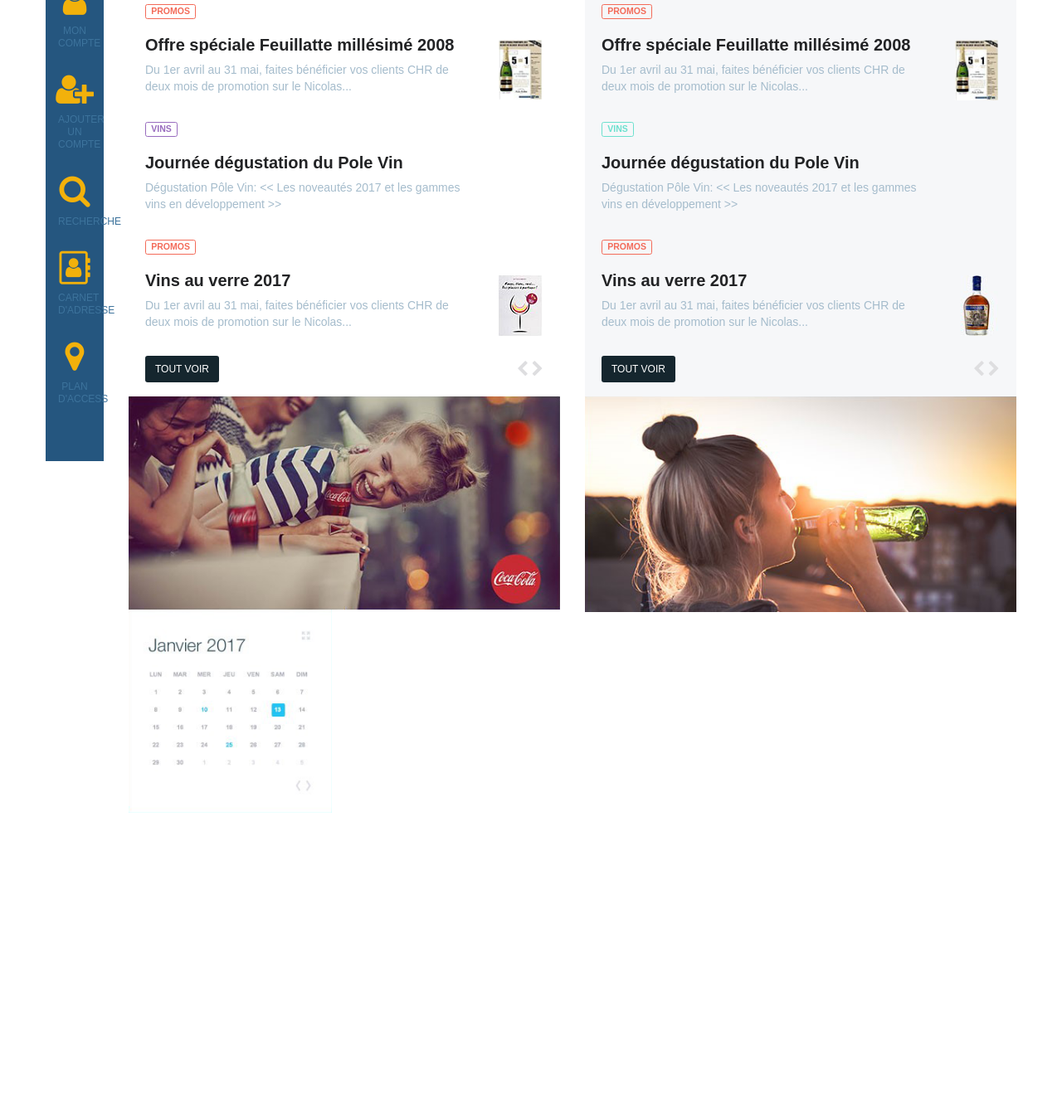
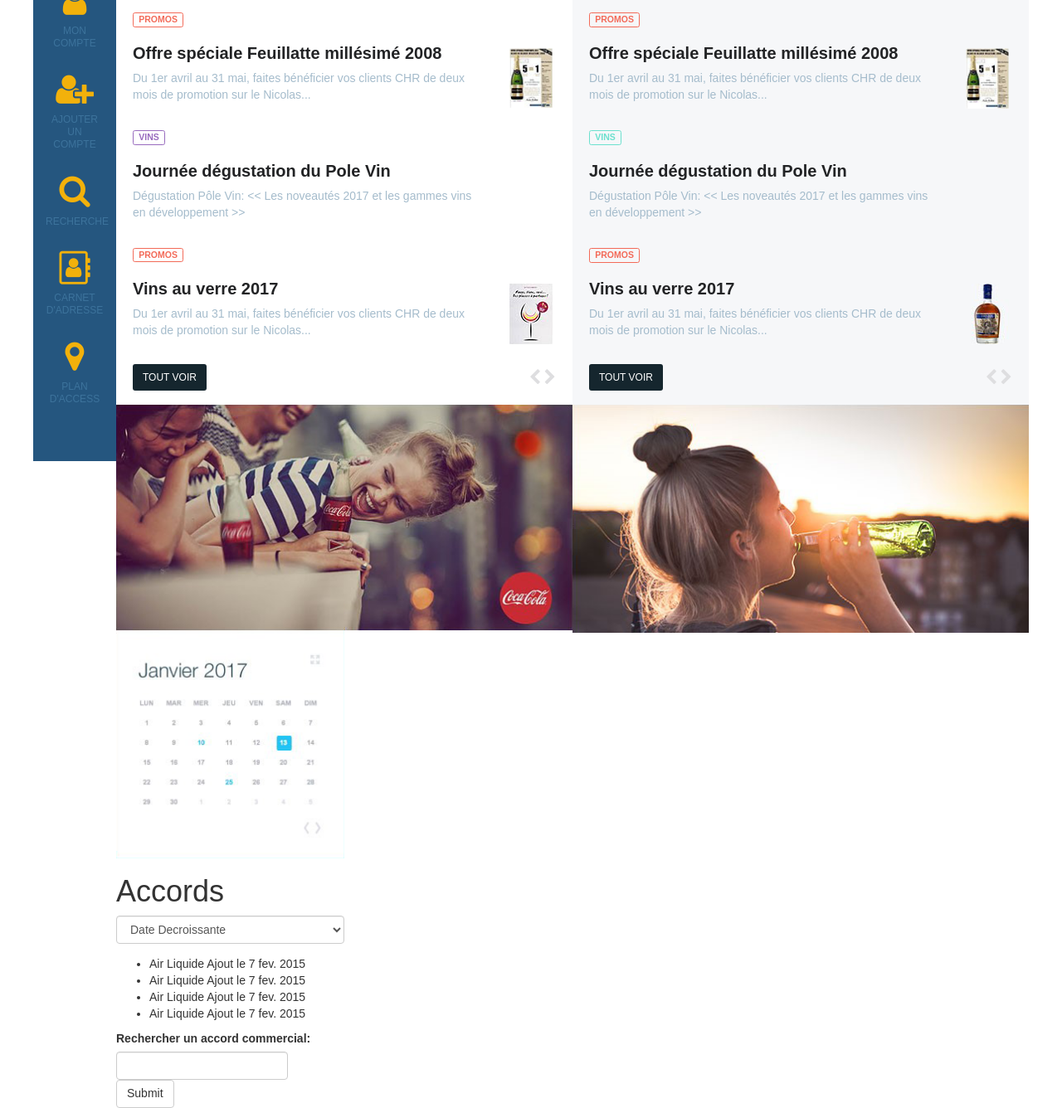
Before and after one commit to Dean175/x27, a plain HTML site: page index.html in a window 1280 px wide. Shown: the part 244-1580 px from the top of the page at 83% size. Before the commit the page ends 1224 px from the top, so only its background shows below. Drawn offline with Linux system fonts and the light colour scheme.

Commit message:
hp layout

```diff
--- a/index.html
+++ b/index.html
@@ -157,6 +157,32 @@
 									<img src="images/calendar.png">
 								</div>
 
+								<!-- Accords -->
+								<div class="accords">
+									<h1>Accords</h1>
+
+									<div class="form-group">
+									  <select class="form-control" id="sel1">
+									    <option>Date Decroissante</option>
+									  </select>
+									</div>
+
+									<ul>
+										<li>Air Liquide <span>Ajout le 7 fev. 2015</span></li>
+										<li>Air Liquide <span>Ajout le 7 fev. 2015</span></li>
+										<li>Air Liquide <span>Ajout le 7 fev. 2015</span></li>
+										<li>Air Liquide <span>Ajout le 7 fev. 2015</span></li>
+									</ul>
+
+									<form class="form-inline">
+									  <div class="form-group">
+									    <label for="accord">Rechercher un accord commercial:</label>
+									    <input type="text" class="form-control" id="accord">
+									    <button type="submit" class="btn btn-default">Submit</button>
+									  </div>
+									</form>
+								</div>
+
 							</section>
 
 							<!-- =================================================== -->
--- a/sass/_main.scss
+++ b/sass/_main.scss
@@ -1,14 +1,18 @@
 .wrapper {
+	@include no-gutterP;
 	.main {
 		@include make-row();
+		@include no-gutter;
 
 		.menu-wrap {
 			//max-width: 115px;
 			@include make-sm-column(1);
+			@include no-gutterP;
 		}
 
 		.content-wrap {
 			@include make-sm-column(11);
+			@include no-gutterP;
 		}
 	}
 }
@@ -19,13 +23,16 @@
 
 .sections-wrap {
 	@include make-row();
+	@include no-gutter;
 
 	.section-1 {
 		@include make-sm-column(6);
+		@include no-gutterP;
 	}
 
 	.section-2 {
 		@include make-sm-column(6);
+		@include no-gutterP;
 	}
 }
 
@@ -38,7 +45,7 @@
 		width: 100%;
 	}
 	.news-title {
-		color: $block-title-color;
+		@include block_title($block-title-color);
 		margin-top: 0;
 	}
 	.news-item {
@@ -122,12 +129,15 @@
 
 .sub-sections-wrap {
 	@include make-row();
+	@include no-gutter;
 
 	.sub-section-1 {
 		@include make-sm-column(6);
+		@include no-gutterP;
 	}
 
 	.sub-section-2 {
 		@include make-sm-column(6);
+		@include no-gutterP;
 	}
 }
--- a/sass/helpers/_mixins.scss
+++ b/sass/helpers/_mixins.scss
@@ -385,3 +385,18 @@
     font-size: 20px;
   }
 }
+
+@mixin block_title($color) {
+  color: $color;
+}
+
+// Removing gutters from row
+@mixin no-gutter {
+  margin-left: 0;
+  margin-right: 0;
+}
+
+@mixin no-gutterP {
+  padding-right: 0;
+  padding-left: 0;
+}
```
Also changed, not shown: css/styles.css.
